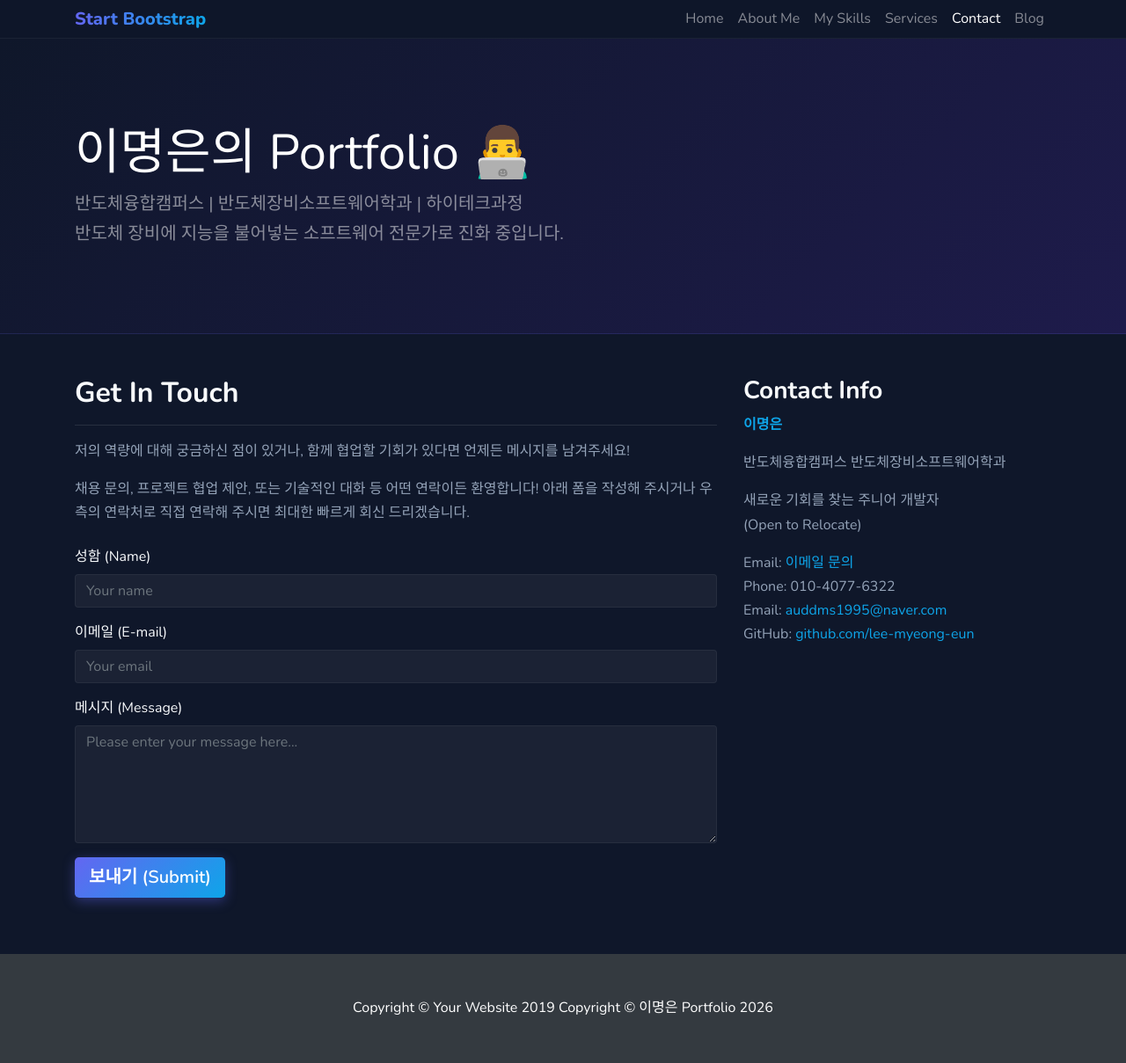
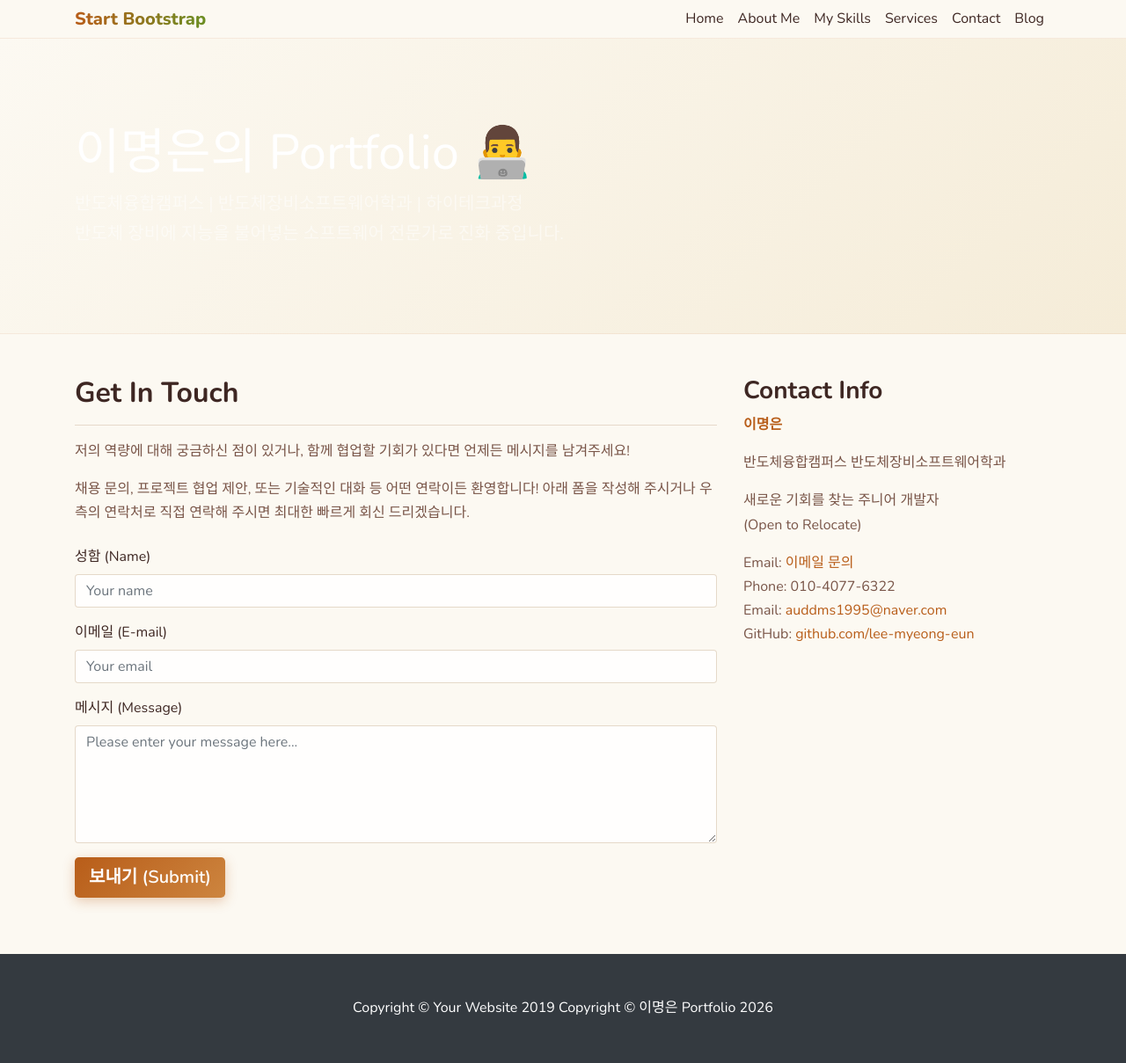
Before and after one commit to lee-myeong-eun/lee-myeong-eun.github.io, a Jekyll site: the page built from _pages/contact.md, in a window 1280 px wide. Shown: the whole page at 88% size. Built offline with Jekyll 4.4.1, drawn with Linux system fonts in a browser that asks for light colours.

Commit message:
Update main.scss

```diff
--- a/assets/css/main.scss
+++ b/assets/css/main.scss
@@ -57,6 +57,7 @@ $on-laptop: 800px;
 @import "bootstrap/print";
 @import "style";
 /* --- 다크 모드 강제 적용 및 2-Tone 포인트 컬러 --- */
+/* --- 우드톤 (Wood Tone) 커스텀 스타일 --- */
 :root {
     --bg-dark: #0f172a;
     --bg-card: #1e293b;
@@ -64,30 +65,46 @@ $on-laptop: 800px;
     --accent-2: #0ea5e9; /* Sky Blue */
     --text-main: #f8fafc;
     --text-muted: #94a3b8;
+    --bg-main: #fcf9f2; /* Warm beige / off-white */
+    --bg-card: #ffffff;
+    --accent-1: #b85d19; /* Terracotta / Dark Wood */
+    --accent-2: #6b8e23; /* Olive / Sage Green */
+    --text-main: #3e2723; /* Espresso Brown */
+    --text-muted: #795548; /* Soft Brown */
 }
 body {
     background-color: var(--bg-dark) !important;
+    background-color: var(--bg-main) !important;
     color: var(--text-main) !important;
     font-family: 'Nunito', sans-serif;
 }
 .navbar.bg-dark {
     background-color: rgba(15, 23, 42, 0.95) !important;
     border-bottom: 1px solid rgba(255, 255, 255, 0.05);
+    background-color: rgba(252, 249, 242, 0.95) !important;
+    border-bottom: 1px solid rgba(184, 93, 25, 0.1);
     backdrop-filter: blur(10px);
+}
+.navbar-brand, .nav-link {
+    color: var(--text-main) !important;
 }
 .navbar-brand {
     font-weight: 800;
     background: linear-gradient(to right, var(--accent-1), var(--accent-2));
     -webkit-background-clip: text;
     -webkit-text-fill-color: transparent;
+    color: var(--accent-1) !important;
 }
 header.bg-primary {
     background: linear-gradient(135deg, #0f172a 0%, #1e1b4b 100%) !important;
     border-bottom: 1px solid rgba(99, 102, 241, 0.2);
+    background: linear-gradient(135deg, #fcf9f2 0%, #f5ecd8 100%) !important;
+    border-bottom: 1px solid rgba(184, 93, 25, 0.1);
 }
 .card {
     background-color: var(--bg-card) !important;
     border: 1px solid rgba(255, 255, 255, 0.05) !important;
+    border: 1px solid rgba(139, 90, 43, 0.1) !important;
     border-radius: 16px !important;
     overflow: hidden;
     color: var(--text-main) !important;
@@ -97,21 +114,26 @@ header.bg-primary {
     transform: translateY(-5px);
     box-shadow: 0 10px 25px -5px rgba(99, 102, 241, 0.2), 0 8px 10px -6px rgba(14, 165, 233, 0.2);
     border-color: rgba(99, 102, 241, 0.3) !important;
+    box-shadow: 0 10px 25px -5px rgba(184, 93, 25, 0.15), 0 8px 10px -6px rgba(107, 142, 35, 0.15);
+    border-color: rgba(184, 93, 25, 0.2) !important;
 }
 .card-body p {
     color: var(--text-muted) !important;
 }
 .btn-primary {
     background: linear-gradient(135deg, var(--accent-1) 0%, var(--accent-2) 100%) !important;
+    background: linear-gradient(135deg, var(--accent-1) 0%, #cd853f 100%) !important;
     border: none !important;
     color: #fff !important;
     font-weight: 600;
     box-shadow: 0 4px 14px 0 rgba(99, 102, 241, 0.39);
+    box-shadow: 0 4px 14px 0 rgba(184, 93, 25, 0.3);
     transition: all 0.3s ease;
 }
 .btn-primary:hover {
     transform: translateY(-2px);
     box-shadow: 0 6px 20px rgba(99, 102, 241, 0.5);
+    box-shadow: 0 6px 20px rgba(184, 93, 25, 0.4);
 }
 h1, h2, h3, h4, h5, h6 {
     color: var(--text-main) !important;
@@ -123,33 +145,42 @@ p, li {
 }
 strong {
     color: var(--accent-2) !important;
+    color: var(--accent-1) !important;
     font-weight: 700;
 }
 a {
     color: var(--accent-2);
+    color: var(--accent-1);
     transition: color 0.3s ease;
 }
 a:hover {
     color: var(--accent-1);
+    color: var(--accent-2);
     text-decoration: none;
 }
 hr {
     border-color: rgba(255, 255, 255, 0.1) !important;
+    border-color: rgba(139, 90, 43, 0.2) !important;
 }
 /* 폼 요소 스타일링 */
 .form-control {
     background-color: rgba(255, 255, 255, 0.05) !important;
     border: 1px solid rgba(255, 255, 255, 0.1) !important;
+    background-color: rgba(255, 255, 255, 0.8) !important;
+    border: 1px solid rgba(139, 90, 43, 0.2) !important;
     color: var(--text-main) !important;
 }
 .form-control:focus {
     background-color: rgba(255, 255, 255, 0.1) !important;
+    background-color: #ffffff !important;
     border-color: var(--accent-1) !important;
     box-shadow: 0 0 0 0.2rem rgba(99, 102, 241, 0.25) !important;
+    box-shadow: 0 0 0 0.2rem rgba(184, 93, 25, 0.25) !important;
 }
 .list-group-item {
     background-color: var(--bg-card) !important;
     border-color: rgba(255, 255, 255, 0.05) !important;
+    border-color: rgba(139, 90, 43, 0.1) !important;
     color: var(--text-muted) !important;
 }
 .list-group-item strong {
@@ -194,6 +225,7 @@ hr {
     .bento-grid {
         grid-template-columns: repeat(4, 1fr);
         grid-auto-rows: 250px;
+        grid-auto-rows: minmax(250px, auto);
     }
 
     .bento-wide {
@@ -208,6 +240,7 @@ hr {
     position: relative;
     border-radius: 24px;
     padding: 2px; /* For gradient border effect if wanted, or just standard */
+    padding: 2px;
     background: transparent;
     transition: transform 0.4s cubic-bezier(0.175, 0.885, 0.32, 1.275);
 }
@@ -217,20 +250,30 @@ hr {
 }
 .card-glass {
     background: rgba(30, 41, 59, 0.6);
+    background: rgba(255, 255, 255, 0.85);
     backdrop-filter: blur(16px);
     -webkit-backdrop-filter: blur(16px);
     border: 1px solid rgba(255, 255, 255, 0.08);
+    border: 1px solid rgba(139, 90, 43, 0.15);
     border-radius: 22px;
     box-shadow: 0 4px 30px rgba(0, 0, 0, 0.1);
+    box-shadow: 0 4px 30px rgba(139, 90, 43, 0.05);
     transition: all 0.3s ease;
+    overflow: hidden; /* For images */
 }
 .bento-card:hover .card-glass {
     border-color: rgba(99, 102, 241, 0.4);
     box-shadow: 0 15px 35px rgba(0, 0, 0, 0.3), 0 0 20px rgba(14, 165, 233, 0.2);
+    border-color: rgba(184, 93, 25, 0.3);
+    box-shadow: 0 15px 35px rgba(139, 90, 43, 0.1), 0 0 20px rgba(107, 142, 35, 0.1);
 }
 .bento-bg-gradient {
     background: linear-gradient(135deg, rgba(99, 102, 241, 0.8) 0%, rgba(14, 165, 233, 0.8) 100%);
+    background: linear-gradient(135deg, rgba(184, 93, 25, 0.9) 0%, rgba(107, 142, 35, 0.9) 100%);
     color: white;
+}
+.bento-bg-gradient .bento-desc {
+    color: rgba(255, 255, 255, 0.8);
 }
 .bento-title {
     font-size: 1.5rem;
@@ -240,6 +283,15 @@ hr {
 .bento-desc {
     font-size: 1rem;
     color: #cbd5e1;
+    color: var(--text-muted);
+}
+.bento-image {
+    width: 100%;
+    height: 180px;
+    object-fit: cover;
+    border-radius: 16px 16px 0 0;
+    margin: -1.5rem -1.5rem 1rem -1.5rem;
+    width: calc(100% + 3rem);
 }
 .icon-wrapper {
     display: inline-flex;
@@ -249,9 +301,12 @@ hr {
     height: 60px;
     border-radius: 16px;
     background: rgba(255, 255, 255, 0.1);
+    background: rgba(184, 93, 25, 0.1);
+    color: var(--accent-1);
 }
 .text-accent {
     color: var(--accent-2) !important;
+    color: var(--accent-1) !important;
 }
 /* --- Scroll Reveal Animations --- */
 .reveal {
```
